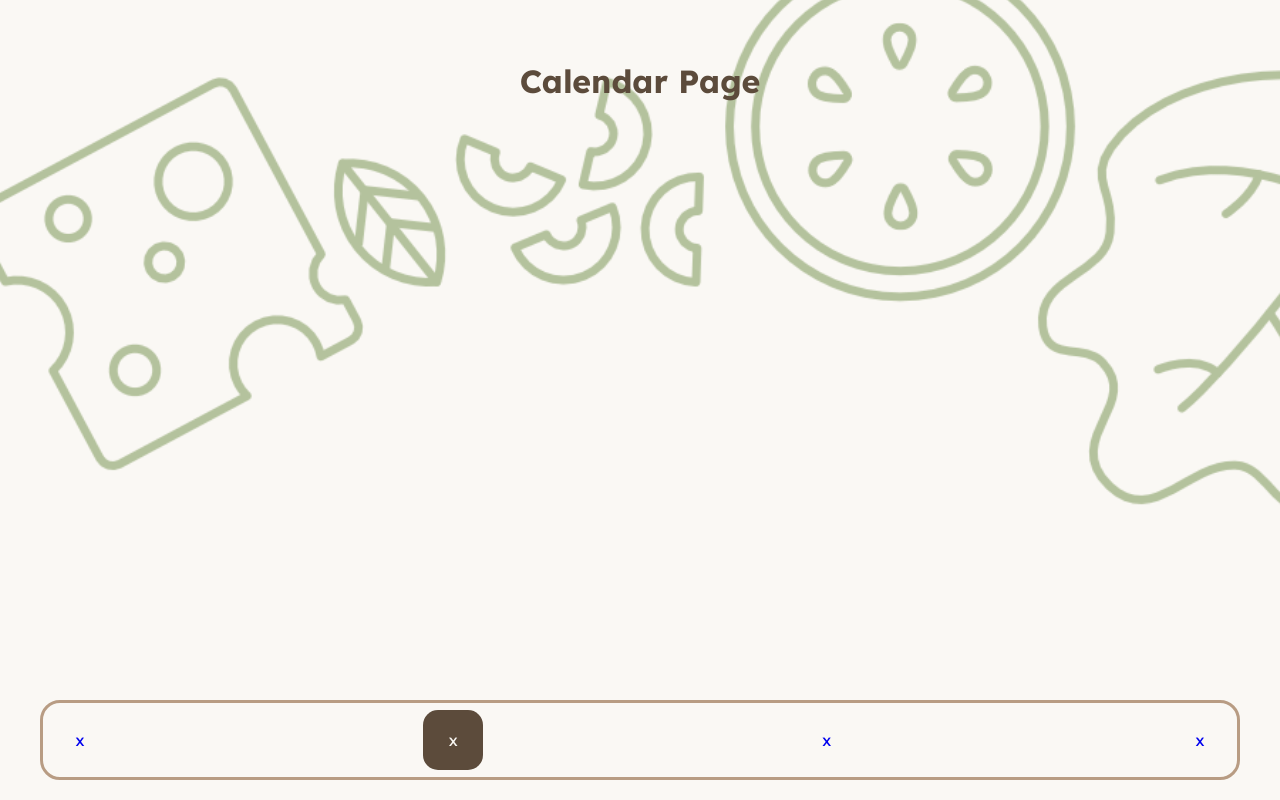
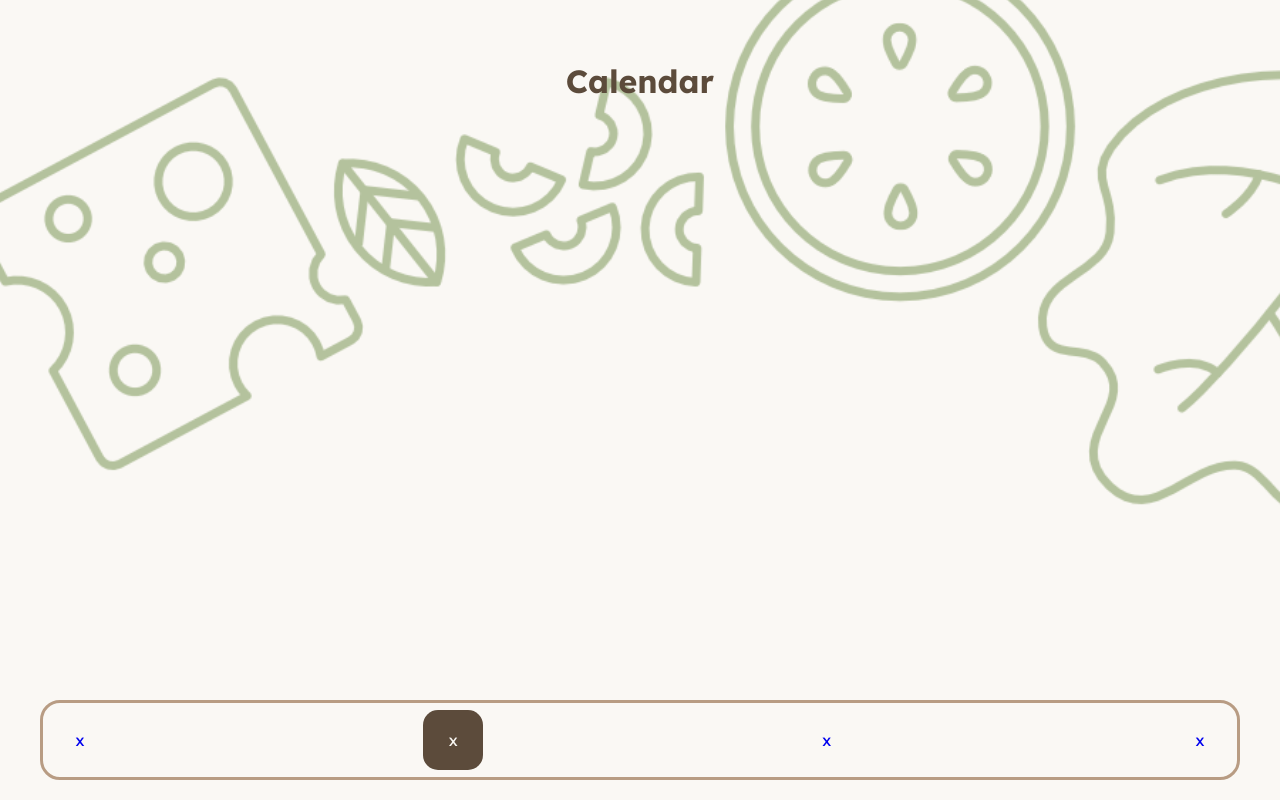
Before and after one commit to turbonobsin/MealPlanningApp, a Vue app: page /calendar in a window 1280 px wide. Built offline with nearby package versions, Linux system fonts and the light colour scheme.

Commit message:
Minor touches

```diff
--- a/src/assets/main.css
+++ b/src/assets/main.css
@@ -8,7 +8,7 @@
 }
 
 main{
-  height: 85%;
+  /* height: 85%; */
   flex-shrink: none;
   display: flex;
   flex-direction: column;
--- a/src/views/CalendarView.vue
+++ b/src/views/CalendarView.vue
@@ -1,3 +1,3 @@
 <template>
-    <h1>Calendar Page</h1>
+    <h1>Calendar</h1>
 </template>
```
